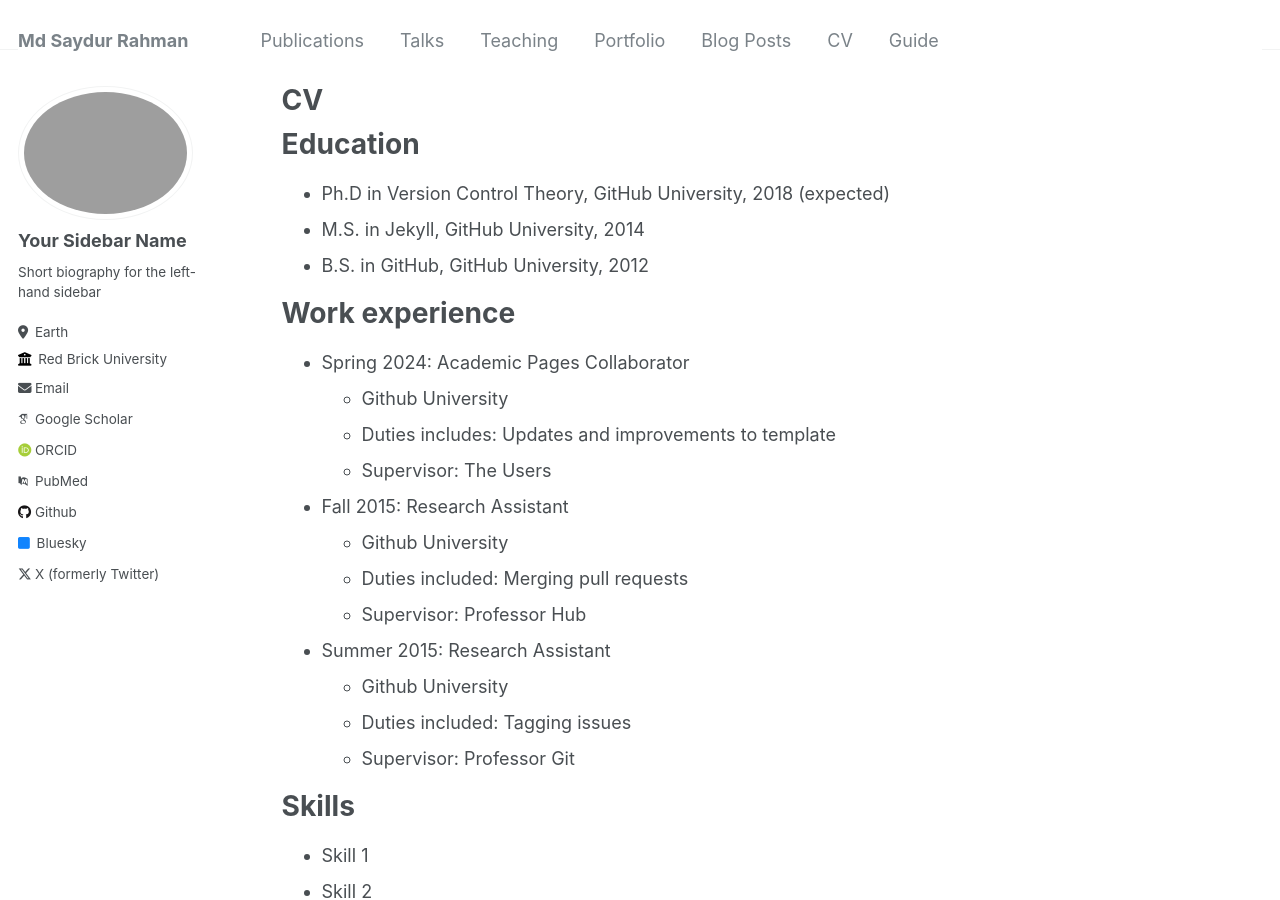
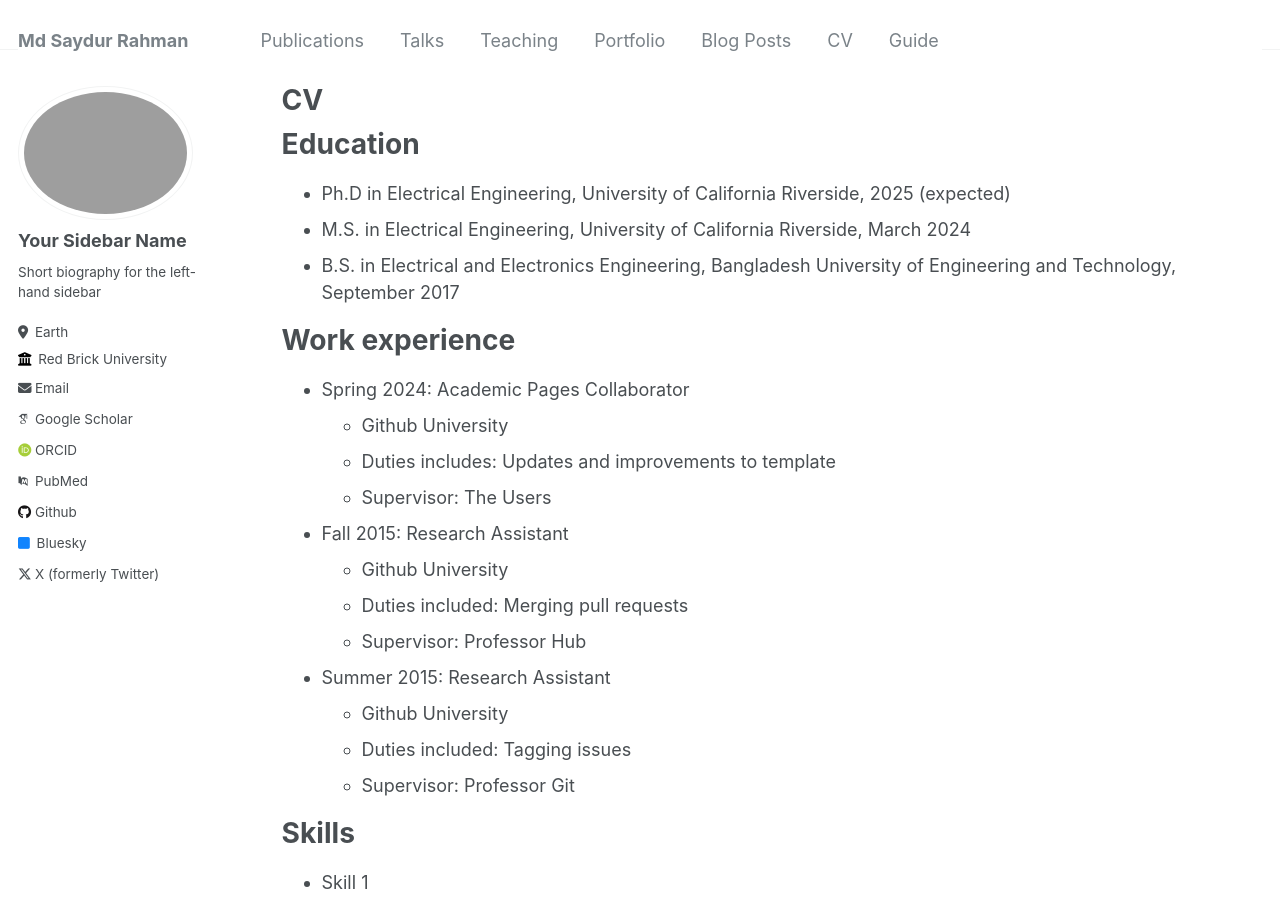
Before and after one commit to MdSaydurRahman/Saydur, a Jekyll site: the page built from _pages/cv.md, in a window 1280 px wide and 900 px high. Built offline with Jekyll 4.4.1, drawn with Linux system fonts in a browser that asks for light colours; some web fonts are replaced.

Commit message:
Update cv.md

```diff
--- a/_pages/cv.md
+++ b/_pages/cv.md
@@ -11,9 +11,9 @@ redirect_from:
 
 Education
 ======
-* Ph.D in Version Control Theory, GitHub University, 2018 (expected)
-* M.S. in Jekyll, GitHub University, 2014
-* B.S. in GitHub, GitHub University, 2012
+* Ph.D in Electrical Engineering, University of California Riverside, 2025 (expected)
+* M.S. in Electrical Engineering, University of California Riverside, March 2024
+* B.S. in Electrical and Electronics Engineering, Bangladesh University of Engineering and Technology, September 2017
 
 Work experience
 ======
```
